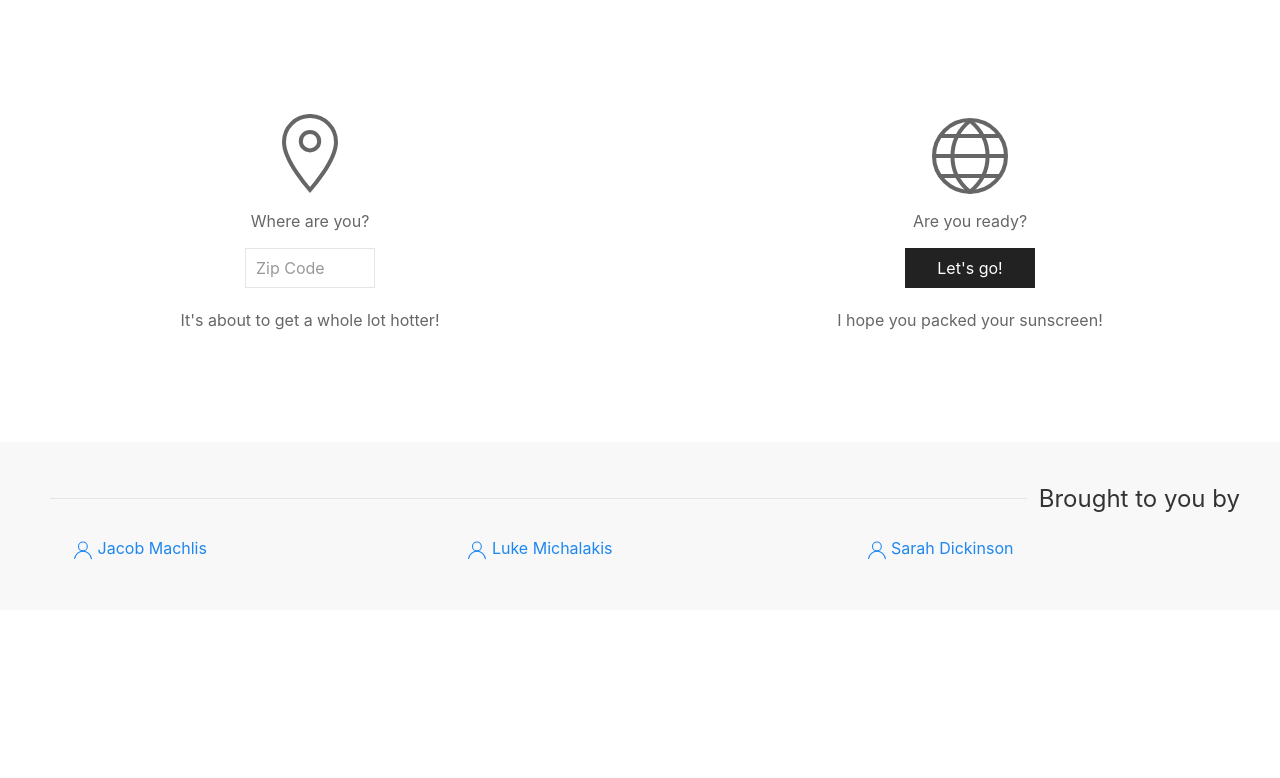
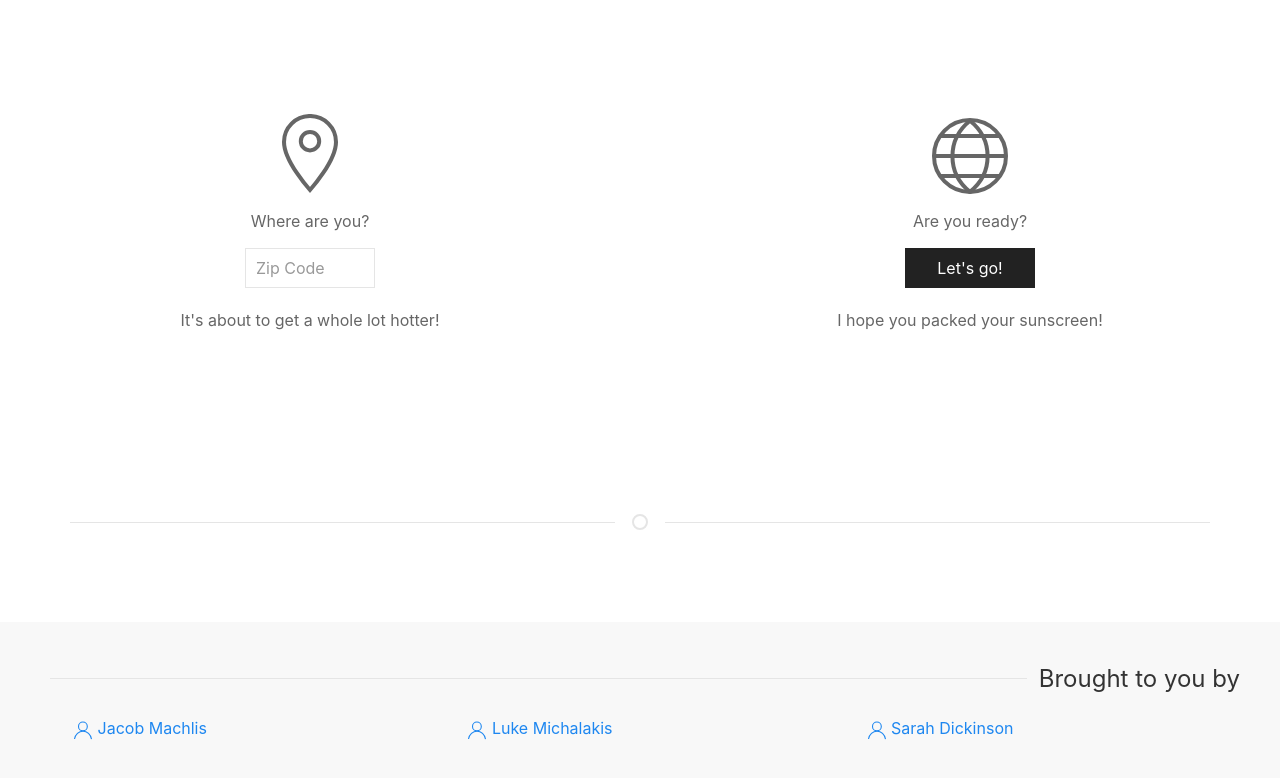
Before and after one commit to michalakisluke/GTHO-Travel-App, a plain HTML site: page index.html in a window 1280 px wide. Shown: the part 702-1480 px from the top of the page. Before the commit the page ends 1312 px from the top, so only its background shows below. Drawn offline with nearby package versions, Linux system fonts and the light colour scheme.

Commit message:
layout styling

```diff
--- a/index.html
+++ b/index.html
@@ -85,6 +85,13 @@
             </form>
         </section>
 
+        <section>
+            <div class="uk-text-center uk-padding-large">
+                <hr class="uk-divider-icon">
+                </span>
+            </div>
+        </section>
+
         <section id="spinner" class="uk-text-center uk-padding-large" hidden>
             <div><span uk-spinner="ratio: 4.5"></span></div>
         </section>
```
